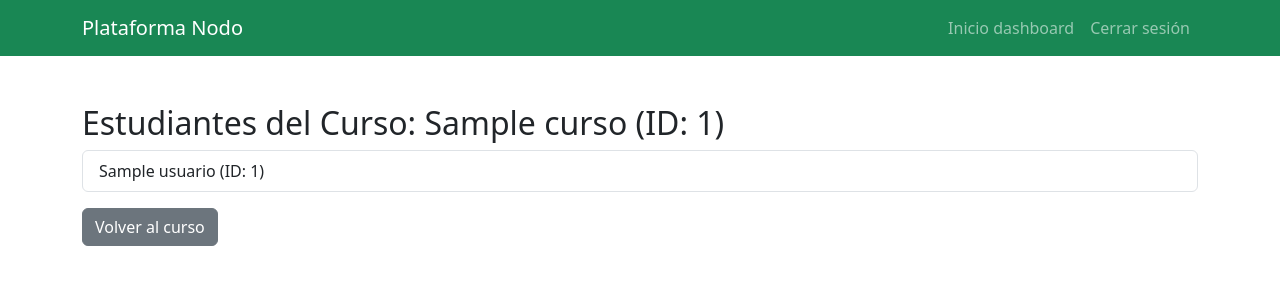
After one commit to Jmoncada13/Basesdedatos, a Django app: page /profesor/curso/1/alumnos/ in a window 1280 px wide. The commit adds this page. Shown: the top 300 px of the page. Run offline with Django 5.2, Linux system fonts and the light colour scheme; tables that the repository leaves empty hold one stand-in row (values such as "Sample post").

Commit message:
listar alumnos curso profe

```diff
--- /dev/null
+++ b/proyecto_nodo/cursos/templates/profesor/listar_alumnos.html
@@ -0,0 +1,47 @@
+<!DOCTYPE html>
+<html lang="es">
+<head>
+    <meta charset="UTF-8">
+    <title>Estudiantes del Curso</title>
+    <link href="https://cdn.jsdelivr.net/npm/bootstrap@5.3.3/dist/css/bootstrap.min.css" rel="stylesheet">
+</head>
+
+<nav class="navbar navbar-expand-lg navbar-dark bg-success">
+    <div class="container">
+        <a class="navbar-brand" href="/">Plataforma Nodo</a>
+        <button class="navbar-toggler" type="button" data-bs-toggle="collapse" data-bs-target="#navbarNav">
+            <span class="navbar-toggler-icon"></span>
+        </button>
+        <div class="collapse navbar-collapse" id="navbarNav">
+            <ul class="navbar-nav ms-auto">
+                <li class="nav-item">
+                    <a class="nav-link" href="{% url 'profesor_dashboard' %}">Inicio dashboard</a>
+                </li>
+                <li class="nav-item">
+                    <a class="nav-link" href="{% url 'logout' %}">Cerrar sesión</a>
+                </li>
+            </ul>
+        </div>
+    </div>
+</nav>
+
+<body>
+    <div class="container mt-5">
+        <h2>Estudiantes del Curso: {{ curso.nombre }} (ID: {{ curso.id_curso }})</h2>
+
+        {% if estudiantes %}
+            <ul class="list-group">
+                {% for estudiante in estudiantes %}
+                    <li class="list-group-item">
+                        {{ estudiante.nombre_completo }} (ID: {{ estudiante.id_nodo }})
+                    </li>
+                {% endfor %}
+            </ul>
+        {% else %}
+            <p class="text-muted">No hay estudiantes matriculados en este curso.</p>
+        {% endif %}
+
+        <a href="{% url 'detalle_curso_profesor' curso.id_curso %}" class="btn btn-secondary mt-3">Volver al curso</a>
+    </div>
+</body>
+</html>
--- a/proyecto_nodo/cursos/templates/profesor/profe_dashboard.html
+++ b/proyecto_nodo/cursos/templates/profesor/profe_dashboard.html
@@ -15,7 +15,6 @@
             <div class="collapse navbar-collapse" id="navbarNav">
                 <ul class="navbar-nav ms-auto">
                     <li class="nav-item">
-                        <a class="nav-link" href="/">Inicio</a>
                     </li>
                     <li class="nav-item">
                         <a class="nav-link" href="{% url 'logout' %}">Cerrar sesión</a>
--- a/proyecto_nodo/cursos/urls.py
+++ b/proyecto_nodo/cursos/urls.py
@@ -12,6 +12,7 @@ urlpatterns = [
     path('cursos-disponibles/', views.cursos_disponibles, name='cursos_disponibles'),
     path('cursos-con-estudiantes/', views.cursos_y_estudiantes, name='cursos_y_estudiantes'),
     path('profesor/cursos/', views.listar_cursos_profesor, name='listar_cursos_profesor'),
-    path('profesor/curso/<int:curso_id>/', views.listar_cursos_profesor, name='detalle_curso_profesor'),
+    path('profesor/curso/<int:curso_id>/', views.detalle_curso_profesor, name='detalle_curso_profesor'),
+    path('profesor/curso/<int:curso_id>/alumnos/', views.listar_alumnos, name='listar_alumnos'),
     path('logout/', views.logout_view, name='logout'),
 ]
--- a/proyecto_nodo/cursos/views.py
+++ b/proyecto_nodo/cursos/views.py
@@ -1,5 +1,5 @@
 from rest_framework import viewsets
-from django.shortcuts import render, redirect
+from django.shortcuts import render, redirect, get_object_or_404
 from django.http import HttpResponse
 from .decorators import role_required
 from .forms import MatriculaForm
@@ -107,6 +107,19 @@ def listar_cursos_profesor(request):
     cursos = Curso.objects.filter(id_nodo_profesor_id=profesor_id)
     return render(request, 'profesor/listar_cursos.html', {'cursos': cursos})
 
+def detalle_curso_profesor(request, curso_id):
+    curso = get_object_or_404(Curso, id_curso=curso_id)
+    return render(request, 'profesor/detalle_curso.html', {'curso': curso})
+
+def listar_alumnos(request, curso_id):
+    curso = get_object_or_404(Curso, id_curso=curso_id)
+    matriculas = Matricula.objects.filter(id_curso=curso)
+    estudiantes = [matricula.id_nodo_estudiante for matricula in matriculas]
+    return render(request, 'profesor/listar_alumnos.html', {
+        'curso': curso,
+        'estudiantes': estudiantes
+    })
+
 @role_required(['Administrador'])
 def asignar_profesor(request):
     if request.method == 'POST':
@@ -141,12 +154,8 @@ def estudiante_dashboard(request):
     return HttpResponse("Bienvenido al panel de estudiante")
 
 def logout_view(request):
-    # Elimina la sesión de Django
     request.session.flush()
-    # Elimina el usuario autenticado si usas auth de Django
     logout(request)
-    # Redirige al login o a la página de inicio
     response = redirect('login')
-    # Borra la cookie de CSRF
     response.delete_cookie('csrftoken')
     return response
```
Also changed, not shown: proyecto_nodo/cursos/templates/profesor/detalle_curso.html (added, +37 -0 lines), proyecto_nodo/cursos/templates/profesor/listar_cursos.html (+51 -11 lines).
